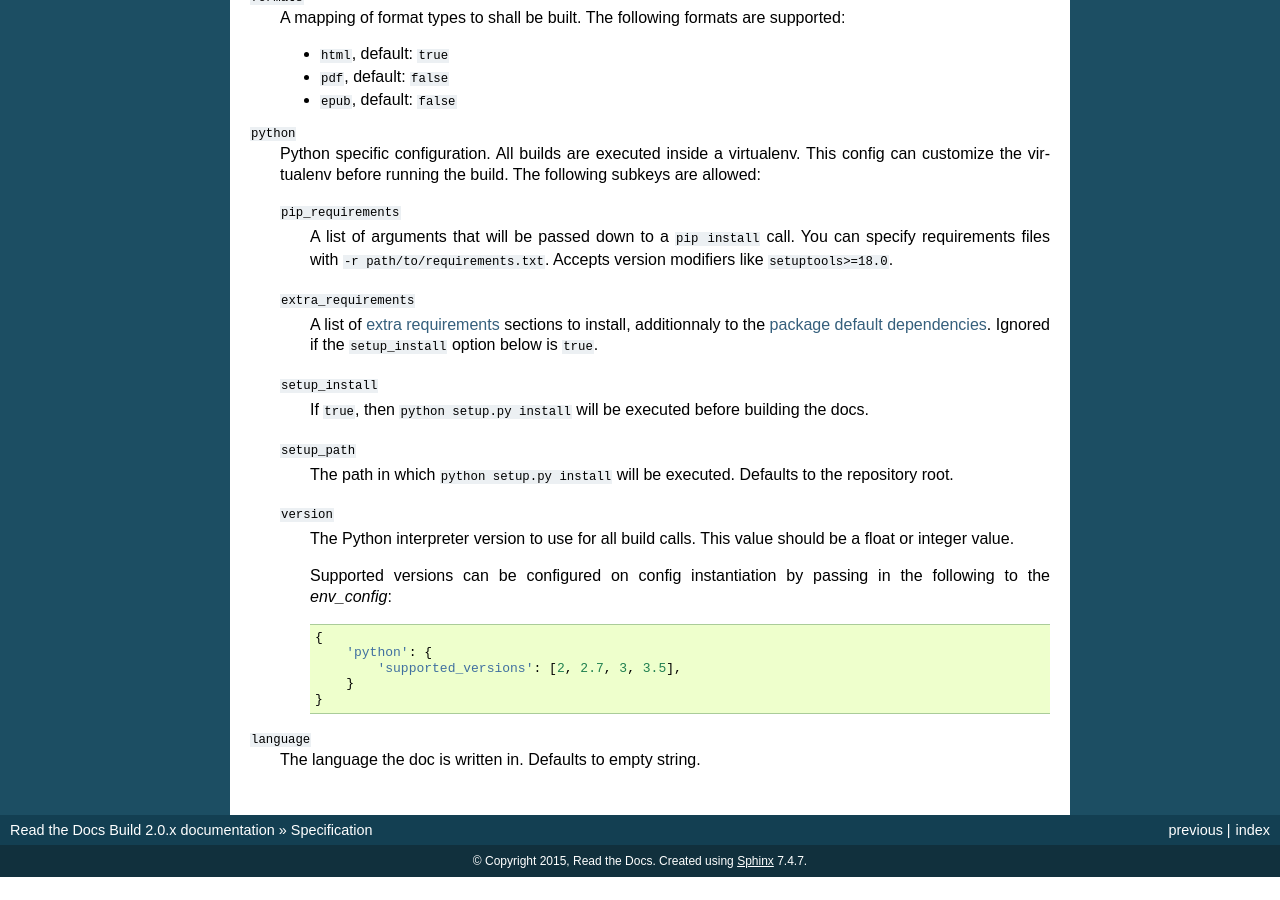
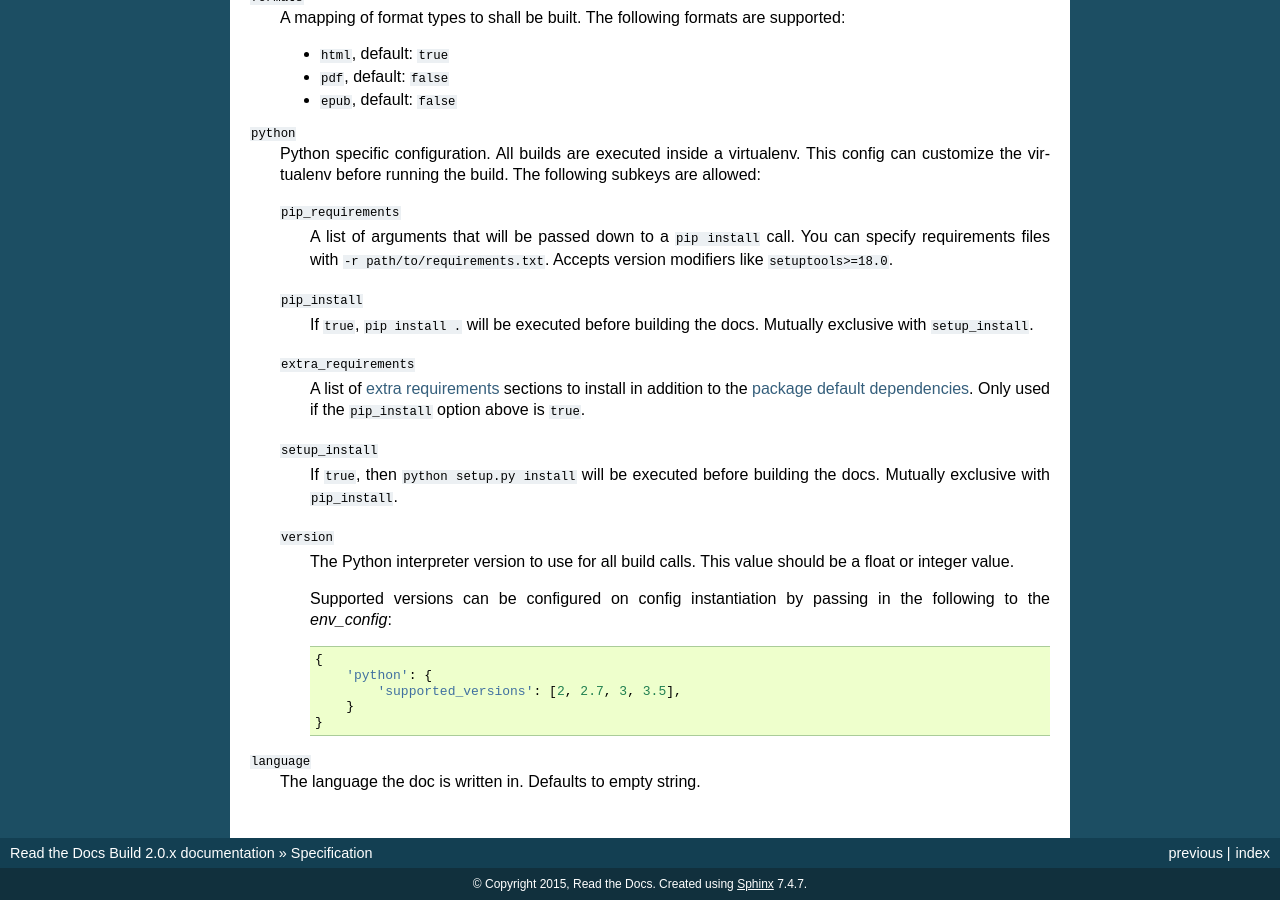
Before and after one commit to readthedocs/readthedocs-build, a Sphinx documentation site: the page built from docs/spec.rst, in a window 1280 px wide and 900 px high, scrolled down 1885 px. Built offline with Sphinx 7.4.7, drawn with Linux system fonts in a browser that asks for light colours; before the commit the page ends 2762 px from its top, so only the background shows below that.

Commit message:
Updated spec.rst to match the builder code

```diff
--- a/docs/spec.rst
+++ b/docs/spec.rst
@@ -136,18 +136,18 @@ Following mapping keys are supported (all but the marked once are optional):
         path/to/requirements.txt``. Accepts version modifiers like
         ``setuptools>=18.0``.
 
+    ``pip_install``
+        If ``true``, ``pip install .`` will be executed before building the
+        docs. Mutually exclusive with ``setup_install``.
+
     ``extra_requirements``
-        A list of `extra requirements`_ sections to install, additionnaly to
-        the `package default dependencies`_. Ignored if the ``setup_install``
-        option below is ``true``.
+        A list of `extra requirements`_ sections to install in addition to
+        the `package default dependencies`_. Only used if the ``pip_install``
+        option above is ``true``.
 
     ``setup_install``
         If ``true``, then ``python setup.py install`` will be executed before
-        building the docs.
-
-    ``setup_path``
-        The path in which ``python setup.py install`` will be executed.
-        Defaults to the repository root.
+        building the docs. Mutually exclusive with ``pip_install``.
 
     ``version``
         The Python interpreter version to use for all build calls. This value
```
